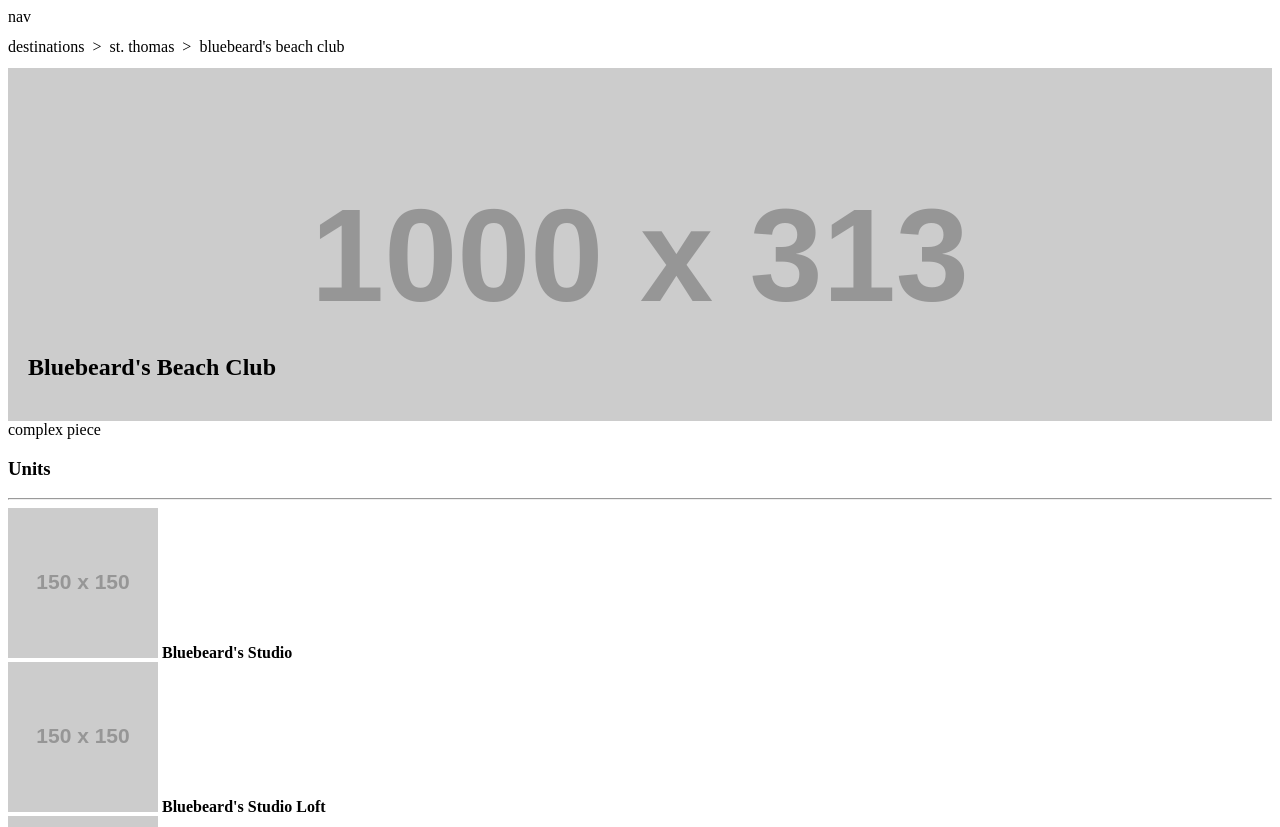
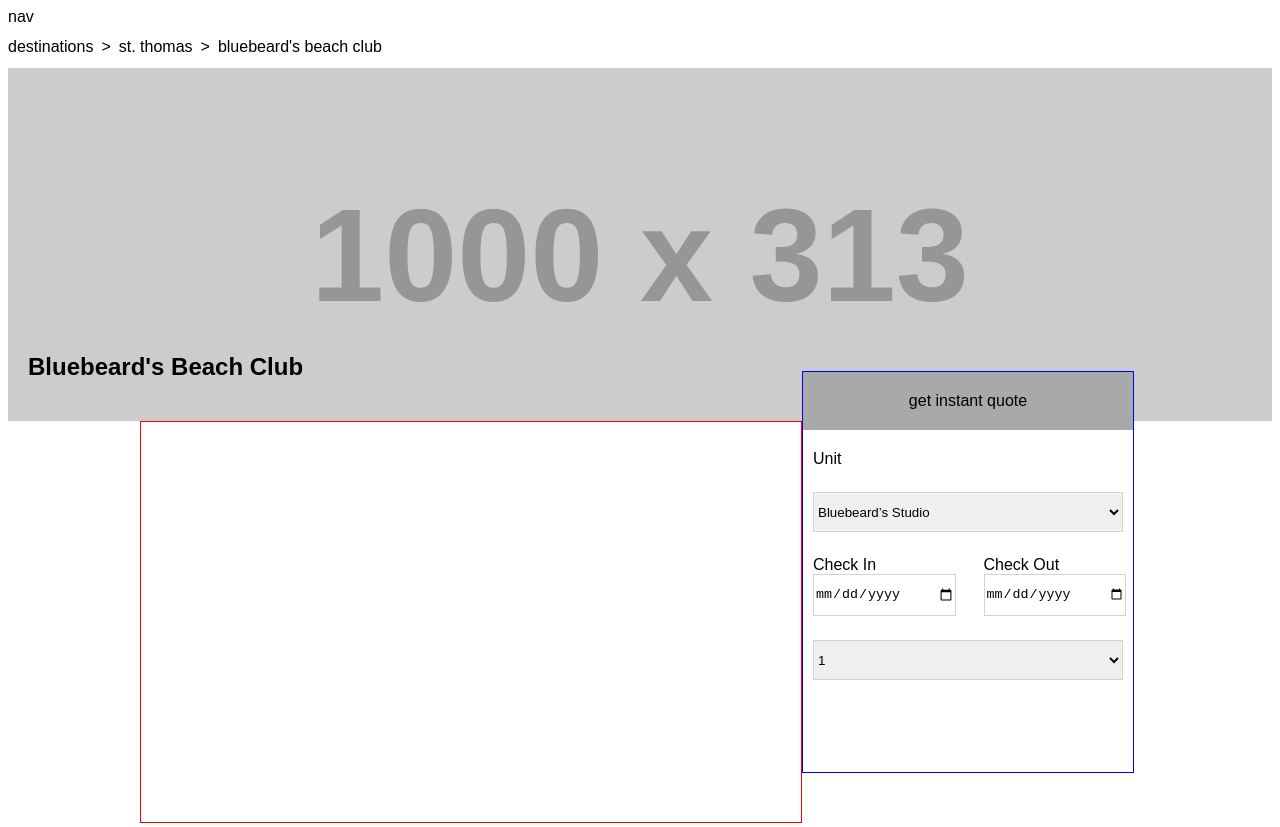
Before and after one commit to cburke623/shelby-resorts, a plain HTML site: page index.html in a window 1280 px wide. Shown: the top 827 px of the page. Drawn offline with Linux system fonts and the light colour scheme; placeholder pictures from the web are drawn by us.

Commit message:
upping complexity

```diff
--- a/index.html
+++ b/index.html
@@ -18,11 +18,42 @@
     </ul>
     <div class="hero"><h2>Bluebeard's Beach Club</h2></div>
 
-    <div>complex piece</div>
+    <div class="complex">
+      <div class="tabs"></div>
+      <div class="pricing">
+        <header>get instant quote</header>
+
+        <form action="">
+          <label for="unit">Unit</label>
+          <select name="unit" id="unit">
+            <option value="1">Bluebeard’s Studio</option>
+            <option value="2">Bluebeard’s Studio Loft</option>
+            <option value="3">Bluebeard’s 1 Bedroom</option>
+          </select>
+
+          <div class="date">
+            <div>
+              <label for="checkin">Check In</label>
+              <input type="date" name="checkin" id="checkin" />
+            </div>
+            <div>
+              <label for="checkout">Check Out</label>
+              <input type="date" name="checkout" id="checkout" />
+            </div>
+          </div>
+          <select name="guests" id="guests">
+            <option value="1">1</option>
+            <option value="2">2</option>
+            <option value="3">3</option>
+          </select>
+        </form>
+      </div>
+    </div>
 
     <h3>Units</h3>
+
     <hr />
-    <ul>
+    <ul class="units">
       <li>
         <img src="https://via.placeholder.com/150" alt="super alt tag" />
         <strong>Bluebeard's Studio</strong>
--- a/styles/main.css
+++ b/styles/main.css
@@ -1,7 +1,16 @@
+body {
+  font-family: Arial, Helvetica, sans-serif;
+}
+
 ul {
   margin: 0;
   padding: 0;
   list-style-type: none;
+}
+h3 {
+  font-size: 20px;
+  line-height: 24px;
+  font-weight: 100;
 }
 
 .breadcrumbs {
@@ -16,6 +25,70 @@
   background-repeat: no-repeat;
   background-size: cover;
   padding: 20px;
-  display:flex;
+  display: flex;
   align-items: flex-end;
 }
+.units {
+  display: flex;
+  gap: 10px;
+  justify-content: space-between;
+  width: 1000px;
+  margin: 20px auto 0;
+}
+.units li {
+  display: flex;
+  flex-direction: column;
+  gap: 15px;
+  width: 306px;
+  height: 212px;
+}
+.tabs {
+  border: 1px solid red;
+  width: 66%;
+}
+.pricing {
+  border: 1px solid blue;
+  width: 33%;
+  margin-top: -50px;
+}
+.pricing header {
+  background-color: darkgray;
+  padding: 20px;
+  text-align: center;
+}
+
+.tabs,
+.pricing {
+  height: 400px;
+}
+.complex {
+  display: flex;
+  width: 1000px;
+  margin: 0 auto;
+}
+form {
+  display: flex;
+  flex-direction: column;
+  gap: 24px;
+  padding: 20px 10px;
+}
+form select {
+  width: 100%;
+  height: 40px;
+  border: 1px solid #d1d3d4;
+}
+form input[type="date"] {
+  width: 100%;
+  height: 40px;
+  border: 1px solid #d1d3d4;
+}
+.date {
+  display: flex;
+  justify-content: space-between;
+}
+.date > div{
+  display: flex;
+  flex-direction: column;
+  width: 45%;
+
+}
```
